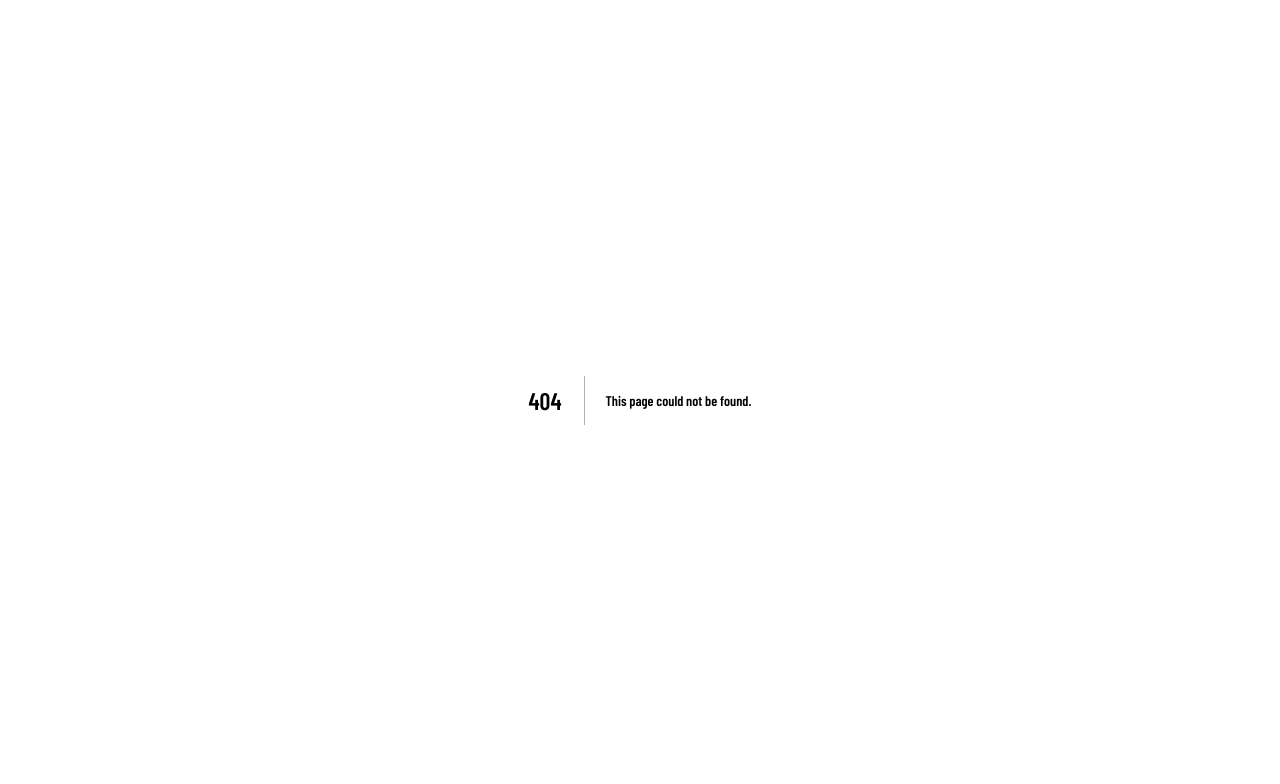
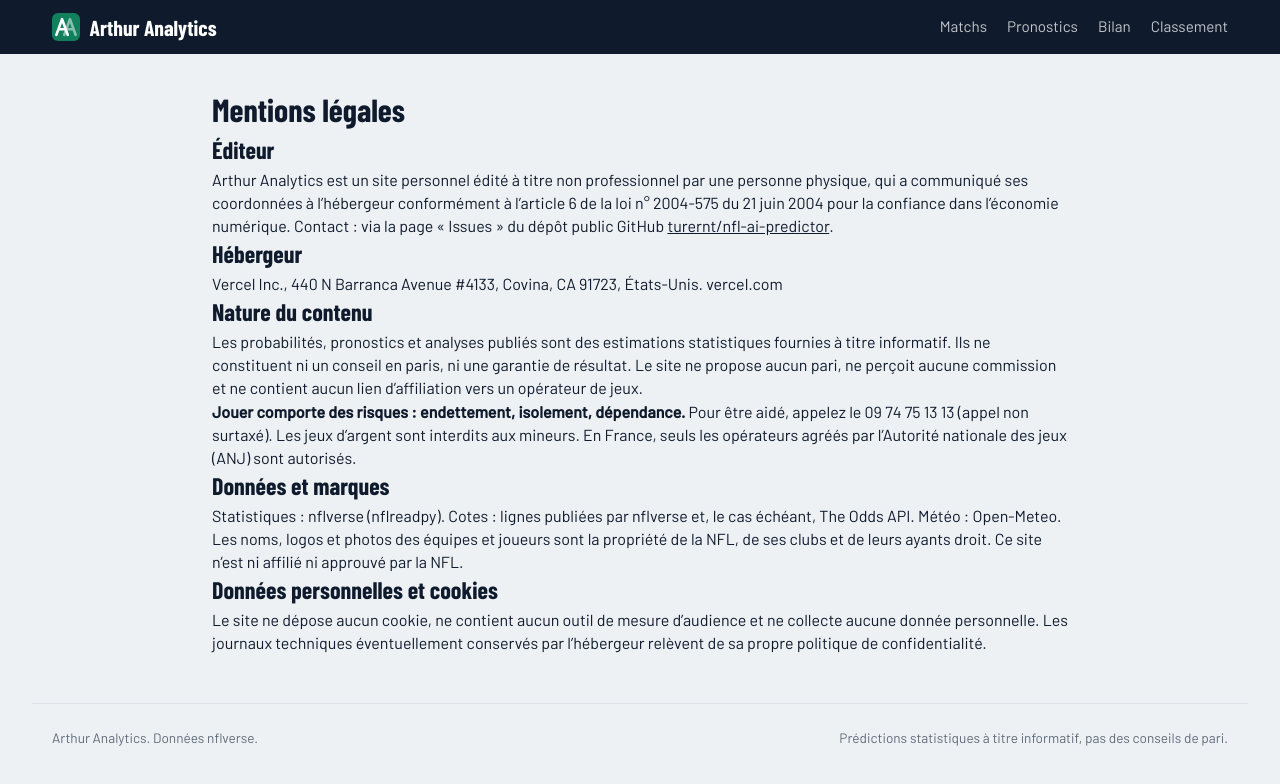
Before and after one commit to turernt/nfl-ai-predictor, a Next.js app in the folder web/: page /mentions-legales in a window 1280 px wide. Before the commit this address had no page. Shown: the top 784 px of the page. Built offline with nearby package versions, Linux system fonts and the light colour scheme.

Commit message:
Create page.jsx

```diff
--- /dev/null
+++ b/web/app/mentions-legales/page.jsx
@@ -0,0 +1,52 @@
+import { Topbar, Footer } from '../ui';
+
+export const metadata = { title: 'Mentions légales', robots: { index: false } };
+
+export default function Mentions() {
+  return (
+    <>
+      <Topbar />
+      <main className="wrap narrow legal">
+        <h1>Mentions légales</h1>
+
+        <h2>Éditeur</h2>
+        <p>
+          Arthur Analytics est un site personnel édité à titre non professionnel par une personne physique, qui a
+          communiqué ses coordonnées à l’hébergeur conformément à l’article 6 de la loi n° 2004-575 du 21 juin 2004
+          pour la confiance dans l’économie numérique. Contact : via la page « Issues » du dépôt public GitHub
+          {' '}<a href="https://github.com/turernt/nfl-ai-predictor/issues">turernt/nfl-ai-predictor</a>.
+        </p>
+
+        <h2>Hébergeur</h2>
+        <p>Vercel Inc., 440 N Barranca Avenue #4133, Covina, CA 91723, États-Unis. vercel.com</p>
+
+        <h2>Nature du contenu</h2>
+        <p>
+          Les probabilités, pronostics et analyses publiés sont des estimations statistiques fournies à titre
+          informatif. Ils ne constituent ni un conseil en paris, ni une garantie de résultat. Le site ne propose
+          aucun pari, ne perçoit aucune commission et ne contient aucun lien d’affiliation vers un opérateur de jeux.
+        </p>
+        <p>
+          <b>Jouer comporte des risques : endettement, isolement, dépendance.</b> Pour être aidé, appelez le
+          09 74 75 13 13 (appel non surtaxé). Les jeux d’argent sont interdits aux mineurs. En France, seuls les
+          opérateurs agréés par l’Autorité nationale des jeux (ANJ) sont autorisés.
+        </p>
+
+        <h2>Données et marques</h2>
+        <p>
+          Statistiques : nflverse (nflreadpy). Cotes : lignes publiées par nflverse et, le cas échéant, The Odds API.
+          Météo : Open-Meteo. Les noms, logos et photos des équipes et joueurs sont la propriété de la NFL, de ses clubs
+          et de leurs ayants droit. Ce site n’est ni affilié ni approuvé par la NFL.
+        </p>
+
+        <h2>Données personnelles et cookies</h2>
+        <p>
+          Le site ne dépose aucun cookie, ne contient aucun outil de mesure d’audience et ne collecte aucune donnée
+          personnelle. Les journaux techniques éventuellement conservés par l’hébergeur relèvent de sa propre politique
+          de confidentialité.
+        </p>
+      </main>
+      <Footer />
+    </>
+  );
+}
```
